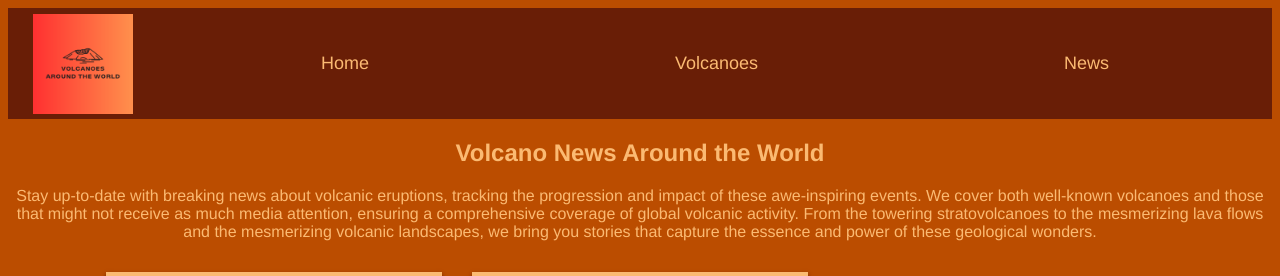
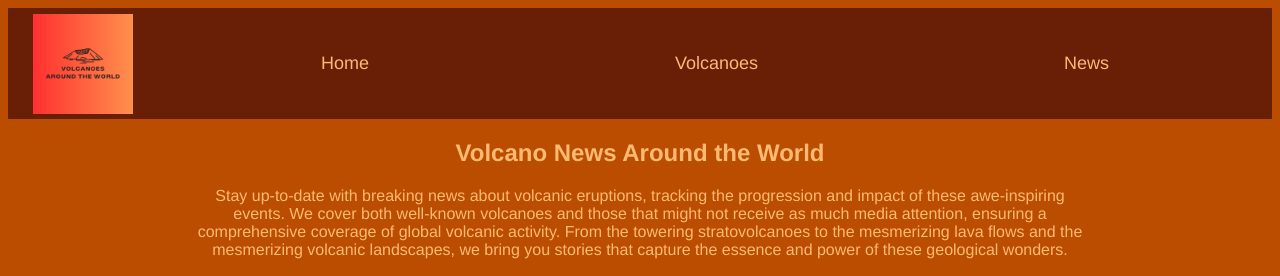
Before and after one commit to whitneyleanne/wdd130, a plain HTML site: page volcano/news.html in a window 1280 px wide. Shown: the top 276 px of the page. Drawn offline with Linux system fonts and the light colour scheme; a web font is replaced by a local one.

Commit message:
opener update

```diff
--- a/volcano/styles/style.css
+++ b/volcano/styles/style.css
@@ -166,6 +166,12 @@ body {
     font-family: "Hahmlet", Helvetica, sans-serif;
   }
 
+  .opener {
+    max-width: 900px;
+    margin: 0 auto;
+    padding: 0 20px;
+  }
+
   .opener h2 {
     color: #FBBA72;
     text-align: center;
```
